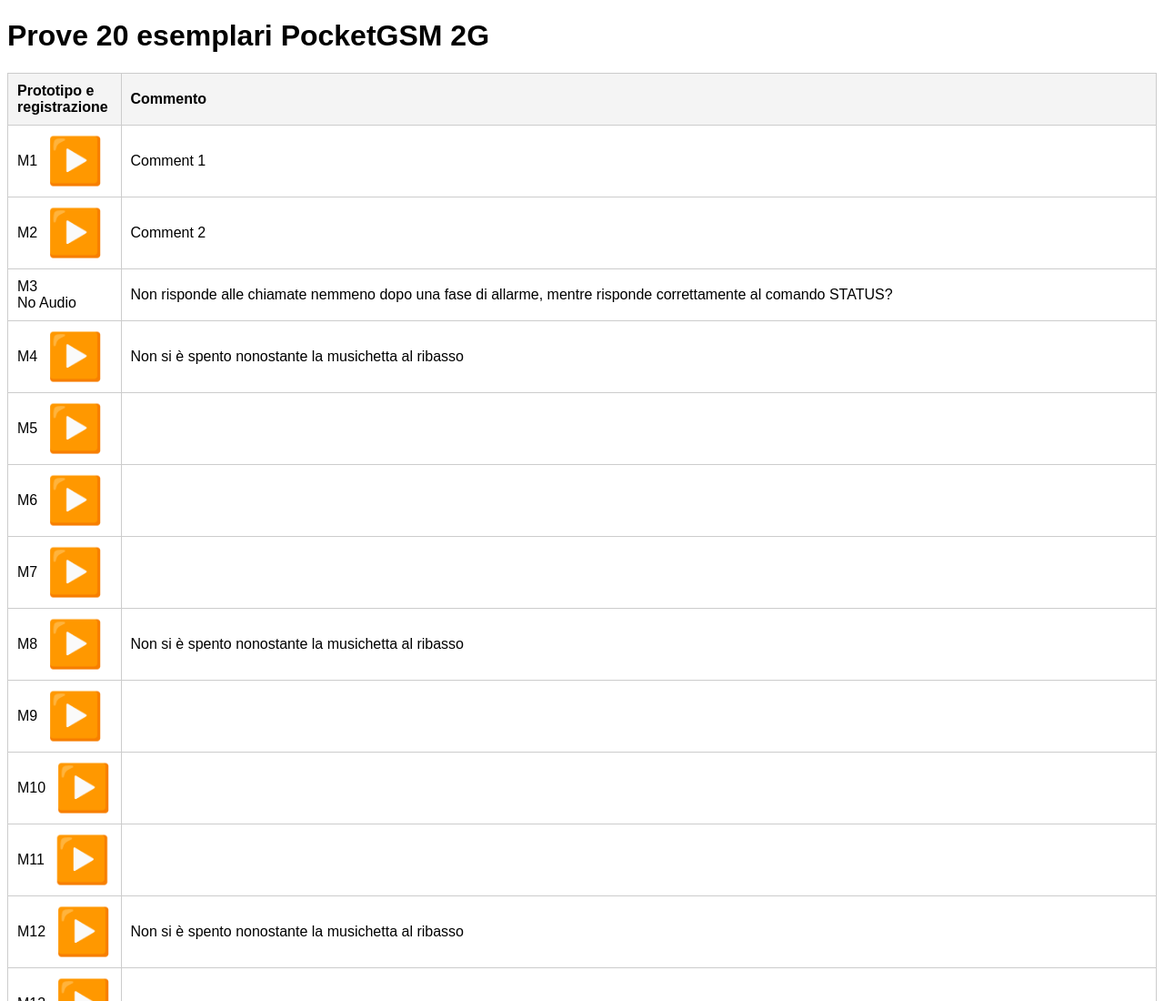
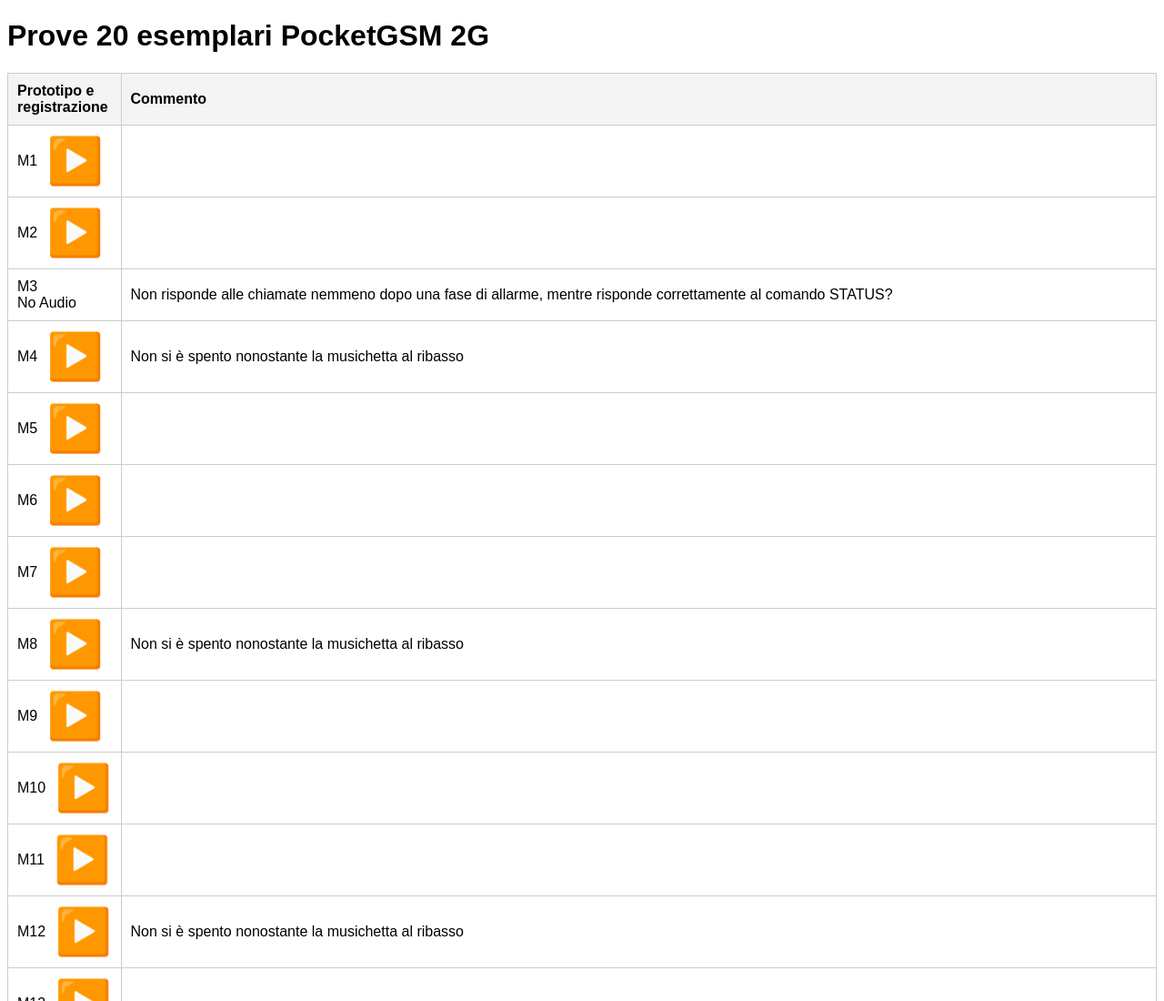
Before and after one commit to ddnthemc/Report_20240724_1312, a plain HTML site: page index.html in a window 1280 px wide. Shown: the top 1100 px of the page at 91% size. Drawn offline with Linux system fonts and the light colour scheme.

Commit message:
corretto erroruccio

```diff
--- a/index.html
+++ b/index.html
@@ -53,7 +53,7 @@
 
                     </div>
                 </td>
-                <td>Comment 1</td>
+                <td></td>
             </tr>
             <tr>
                 <td class="label-cell">
@@ -62,7 +62,7 @@
                         <span class="play-icon" onclick="togglePlay(this, 'pm2.mp3')">▶️</span>
                     </div>
                 </td>
-                <td>Comment 2</td>
+                <td></td>
             </tr>
             <tr>
                 <td class="label-cell">
```
